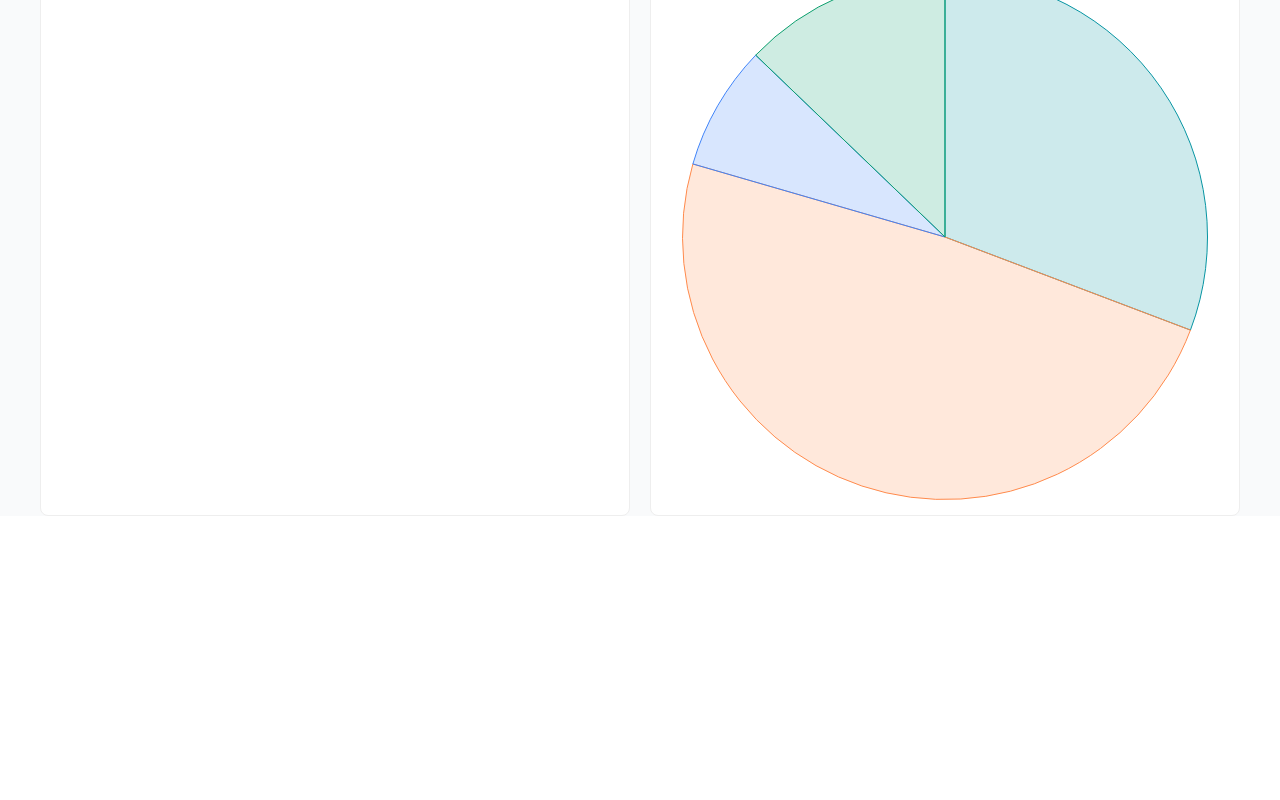
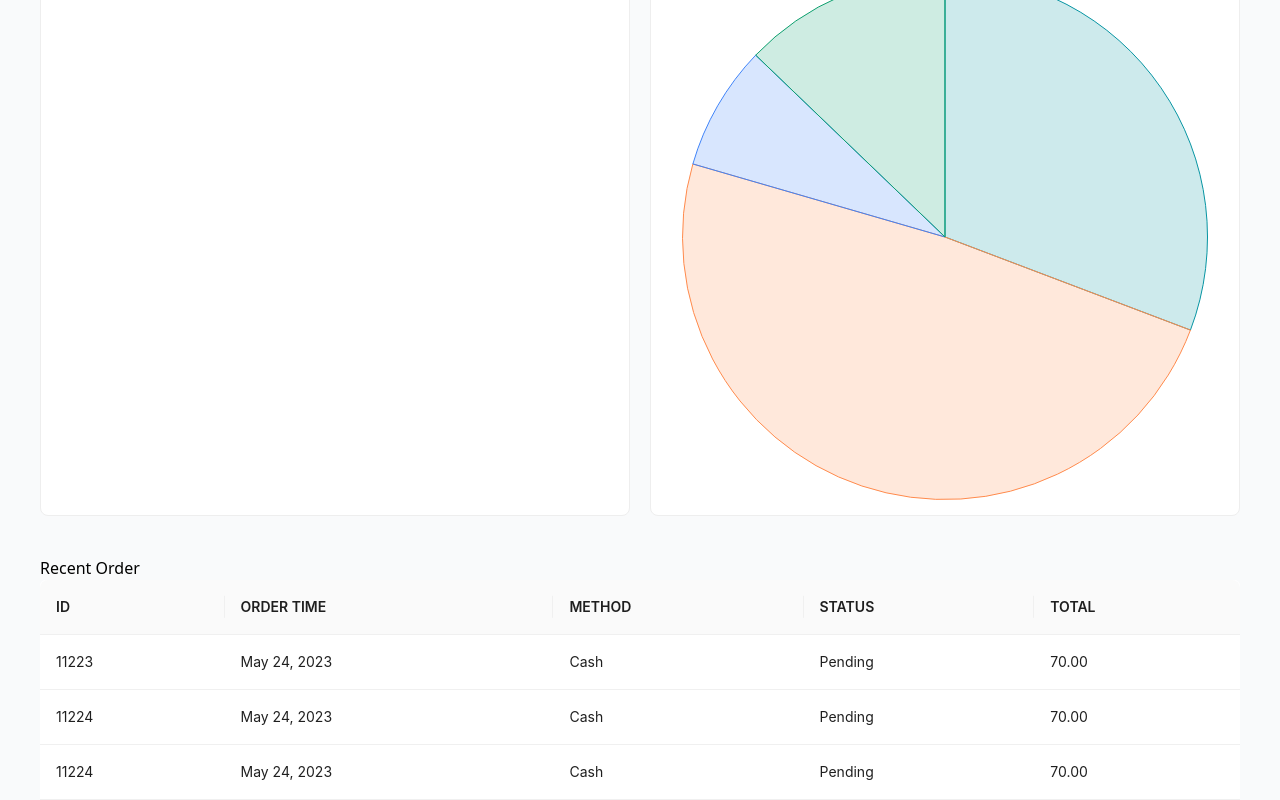
Before and after one commit to ohnadir/airbnb5, a React (Vite) app in the folder frontend/: page /dashboard in a window 1280 px wide. Shown: the part 622-1422 px from the top of the page. Before the commit the page ends 1138 px from the top, so only its background shows below. Built offline with nearby package versions, Linux system fonts and the light colour scheme.

Commit message:
created recent booking in the dashboard

```diff
--- /dev/null
+++ b/frontend/src/pages/Dashboard/RecentBooking.jsx
@@ -0,0 +1,62 @@
+import { Table } from 'antd';
+
+const RecentBooking = () => {
+    const columns = [
+        {
+          title: 'ID',
+          dataIndex: 'id',
+          key: 'id'
+        },
+        {
+          title: 'ORDER TIME',
+          dataIndex: 'orderTime',
+          key: 'order time',
+        },
+        {
+          title: 'METHOD',
+          dataIndex: 'method',
+          key: 'method',
+        },
+        {
+          title: 'STATUS',
+          key: 'status',
+          dataIndex: 'status'
+        },
+        {
+          title: 'TOTAL',
+          key: 'total',
+          dataIndex: 'total'
+        }
+    ];
+      const data = [
+        {
+          key: '1',
+          id: '11223',
+          orderTime: "May 24, 2023",
+          method: 'Cash',
+          status: 'Pending',
+          total: '70.00'
+        },
+        {
+          key: '2',
+          id: '11224',
+          orderTime: "May 24, 2023",
+          method: 'Cash',
+          status: 'Pending',
+          total: '70.00'
+        },
+        {
+          key: '3',
+          id: '11224',
+          orderTime: "May 24, 2023",
+          method: 'Cash',
+          status: 'Pending',
+          total: '70.00'
+        },
+    ];
+    return (
+        <Table style={{borderRadius : "6px", backgroundColor: "white"}} className='border rounded-[6px]' pagination={false} columns={columns} dataSource={data}/>
+    )
+}
+
+export default RecentBooking
--- a/frontend/src/pages/Dashboard/index.jsx
+++ b/frontend/src/pages/Dashboard/index.jsx
@@ -2,7 +2,7 @@ import "./Dashboard.scss";
 import CountUp from 'react-countup';
 import { FaTasks } from "react-icons/fa"
 import PieChart from "./PieChart";
-
+import RecentBooking from "./RecentBooking"
 
 const Dashboard = () => {
   return (
@@ -111,6 +111,14 @@ const Dashboard = () => {
                     <PieChart/>
                 </div>
             </div>
+            <div className="recent-order">
+                <div >
+                    <p className="m-0 p-0 text-[20px] font-bold">Recent Order</p>
+                </div>
+                <div className="order-container mt-[20px]">
+                    <RecentBooking/>
+                </div>
+            </div>
         </div>
     </div>
   )
```
